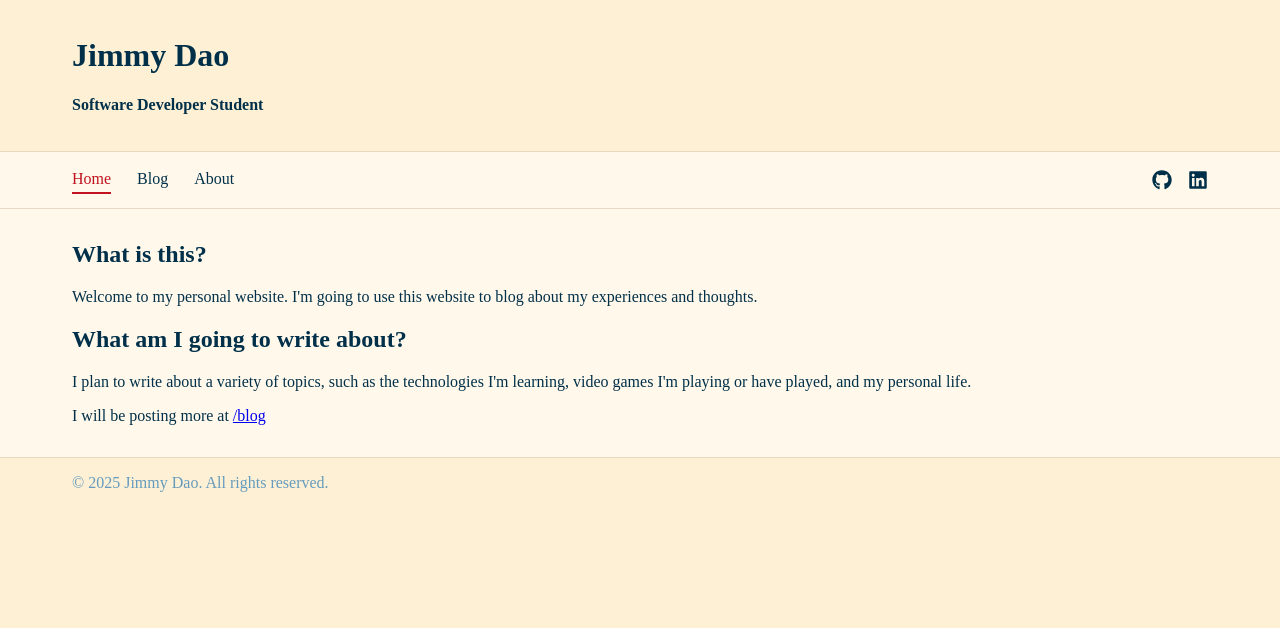
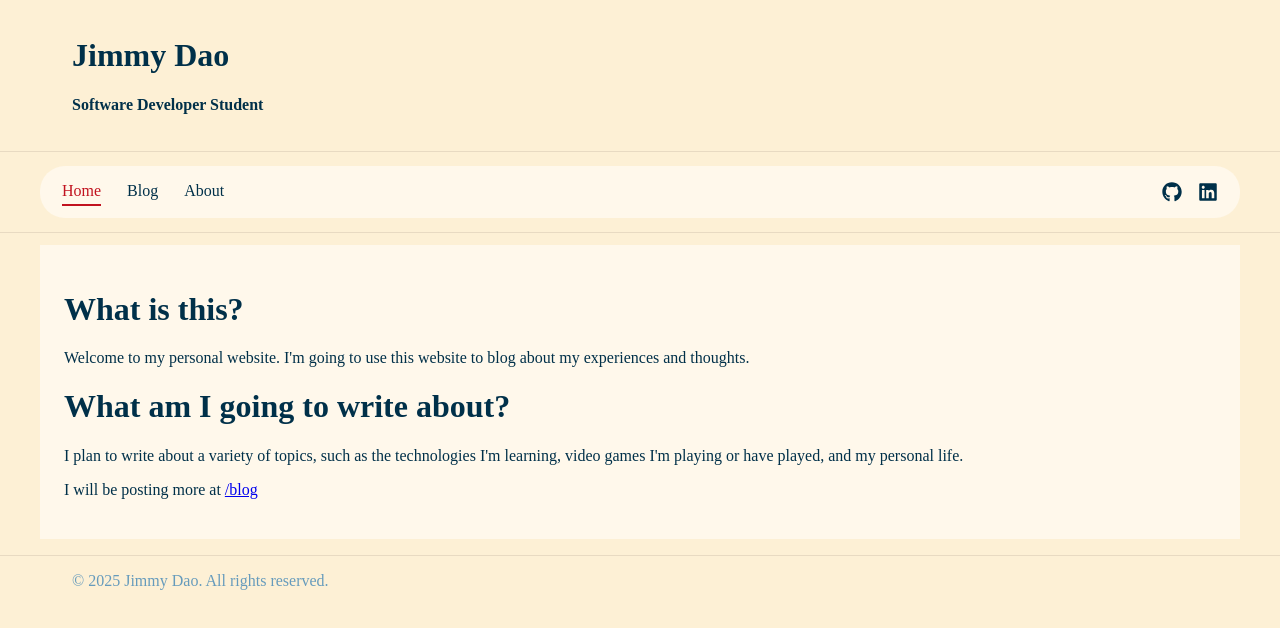
Before and after one commit to Daojim/personal-website, a React (Vite) app in the folder apps/client/: page / in a window 1280 px wide. Shown: the top 628 px of the page. Built offline with nearby package versions, Linux system fonts and the light colour scheme.

Commit message:
Change styling on nav and main background

```diff
--- a/apps/client/src/pages/Home.tsx
+++ b/apps/client/src/pages/Home.tsx
@@ -3,12 +3,12 @@ import { Link } from "react-router-dom";
 function Home() {
   return (
     <>
-      <h2>What is this?</h2>
+      <h1>What is this?</h1>
       <p>
         Welcome to my personal website. I'm going to use this website to blog
         about my experiences and thoughts.
       </p>
-      <h2>What am I going to write about?</h2>
+      <h1>What am I going to write about?</h1>
       <p>
         I plan to write about a variety of topics, such as the technologies I'm
         learning, video games I'm playing or have played, and my personal life.
--- a/apps/client/src/styles/global.css
+++ b/apps/client/src/styles/global.css
@@ -49,10 +49,10 @@ body {
     padding-right: 32px;
   }
 }
-nav,
+/* nav,
 #main {
   background: var(--surface);
-}
+} */
 
 header {
   border-bottom: 1px solid var(--border);
@@ -68,17 +68,22 @@ nav .container {
   display: flex;
   justify-content: space-between;
   align-items: center;
+  background: var(--surface);
+  padding: 12px;
+  border-radius: 25px;
 }
 
 nav .container .internalNav {
   display: flex;
   gap: 26px;
+  padding-left: 10px;
 }
 
 nav .container .externalNav {
   display: flex;
   gap: 16px;
   justify-content: right;
+  padding-right: 10px;
 }
 
 nav .internalNav a {
@@ -88,6 +93,7 @@ nav .internalNav a {
   border-bottom: 2px solid transparent; /* reserve space so layout doesn’t jump */
 }
 nav .internalNav a:hover {
+  color: var(--link-underline);
   border-bottom-color: var(--link-underline);
 }
 
@@ -119,6 +125,11 @@ nav .externalNav a:focus-visible {
   padding-bottom: 16px;
 }
 
+#main .container {
+  background: var(--surface);
+  padding: 24px;
+}
+
 footer {
   border-top: 1px solid var(--border);
   padding: 16px 0;
```
